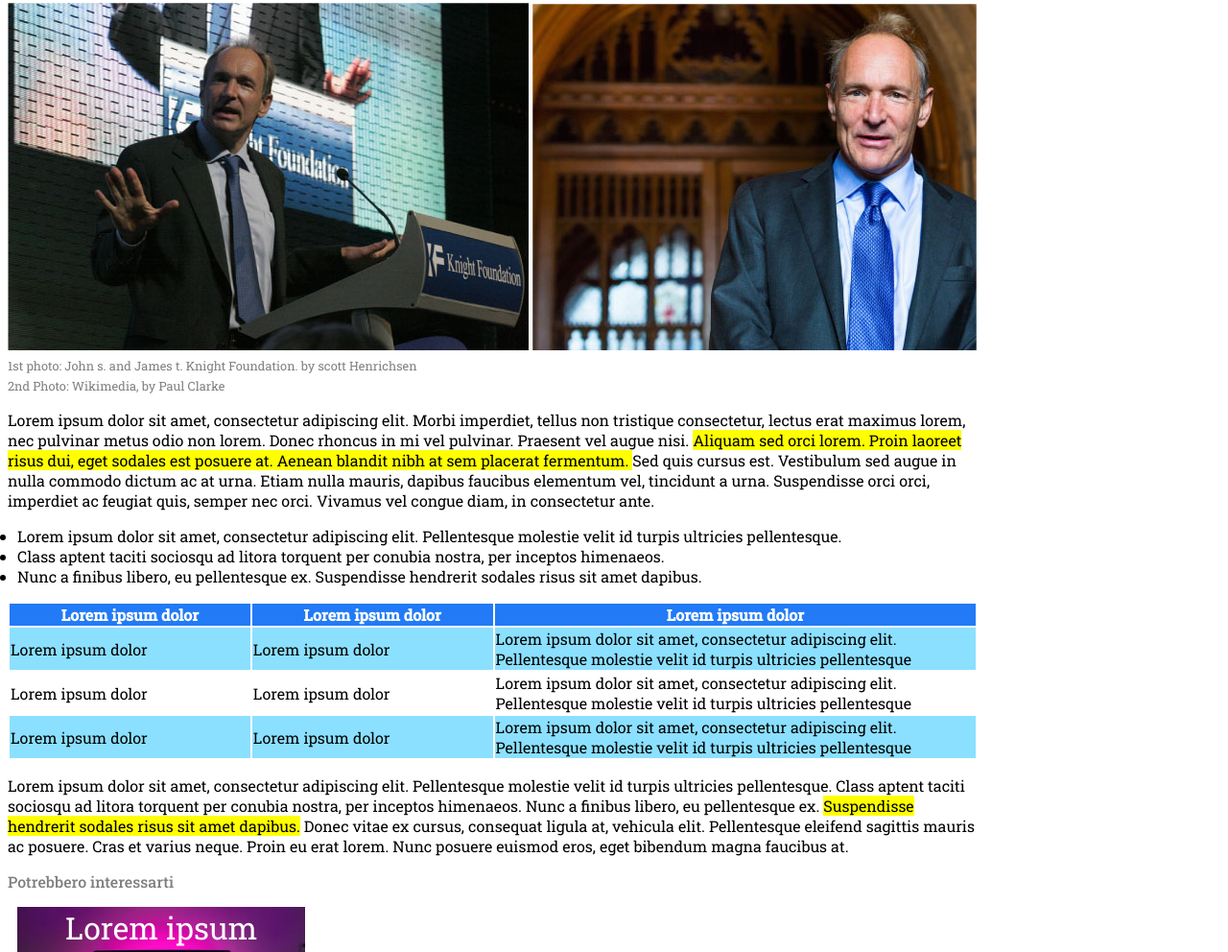
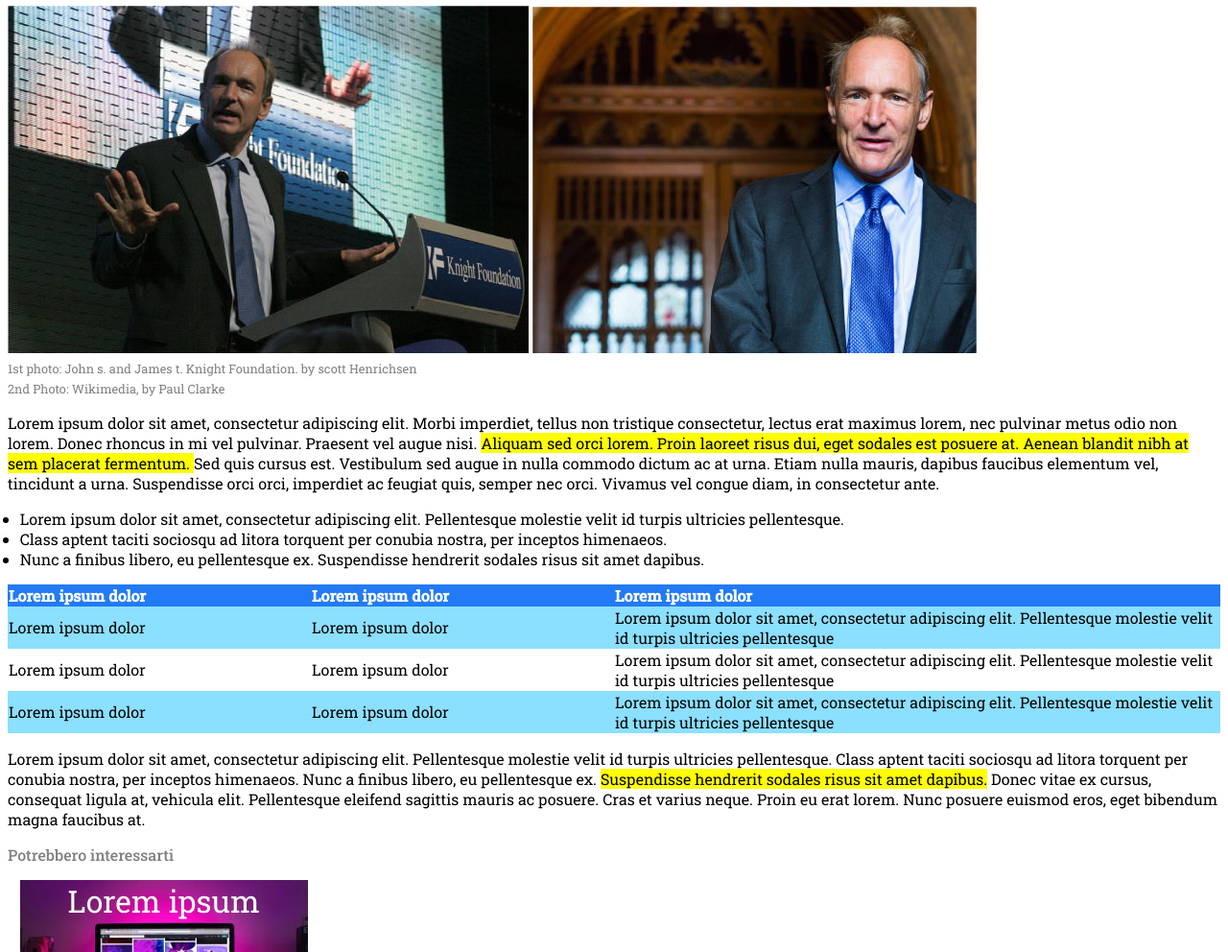
Before and after one commit to Roberto-Larivera/html-css-booleaner, a plain HTML site: page index.html in a window 1280 px wide. Shown: the part 209-1201 px from the top of the page at 96% size. Drawn offline with Linux system fonts and the light colour scheme.

Commit message:
-Mod varie -Mod bonus

```diff
--- a/Bonus/css/style.css
+++ b/Bonus/css/style.css
@@ -61,7 +61,8 @@
 
 /* stile tabella */
 table{
-    width: 100%;
+    border-spacing: 0;
+    text-align: left;
 }
 
 #tre-thead{
--- a/css/style.css
+++ b/css/style.css
@@ -4,7 +4,7 @@
 }
 
 #main{
-    width: 80%;
+    /* width: 80%; */
     /* margin: 0 auto; */
 }
 /* header */
@@ -59,7 +59,8 @@
 
 /* stile tabella */
 table{
-    width: 100%;
+    border-spacing: 0;
+    text-align: left;
 }
 
 #tre-thead{
```
Also changed, not shown: Bonus/index.html (+1 -1 lines).
